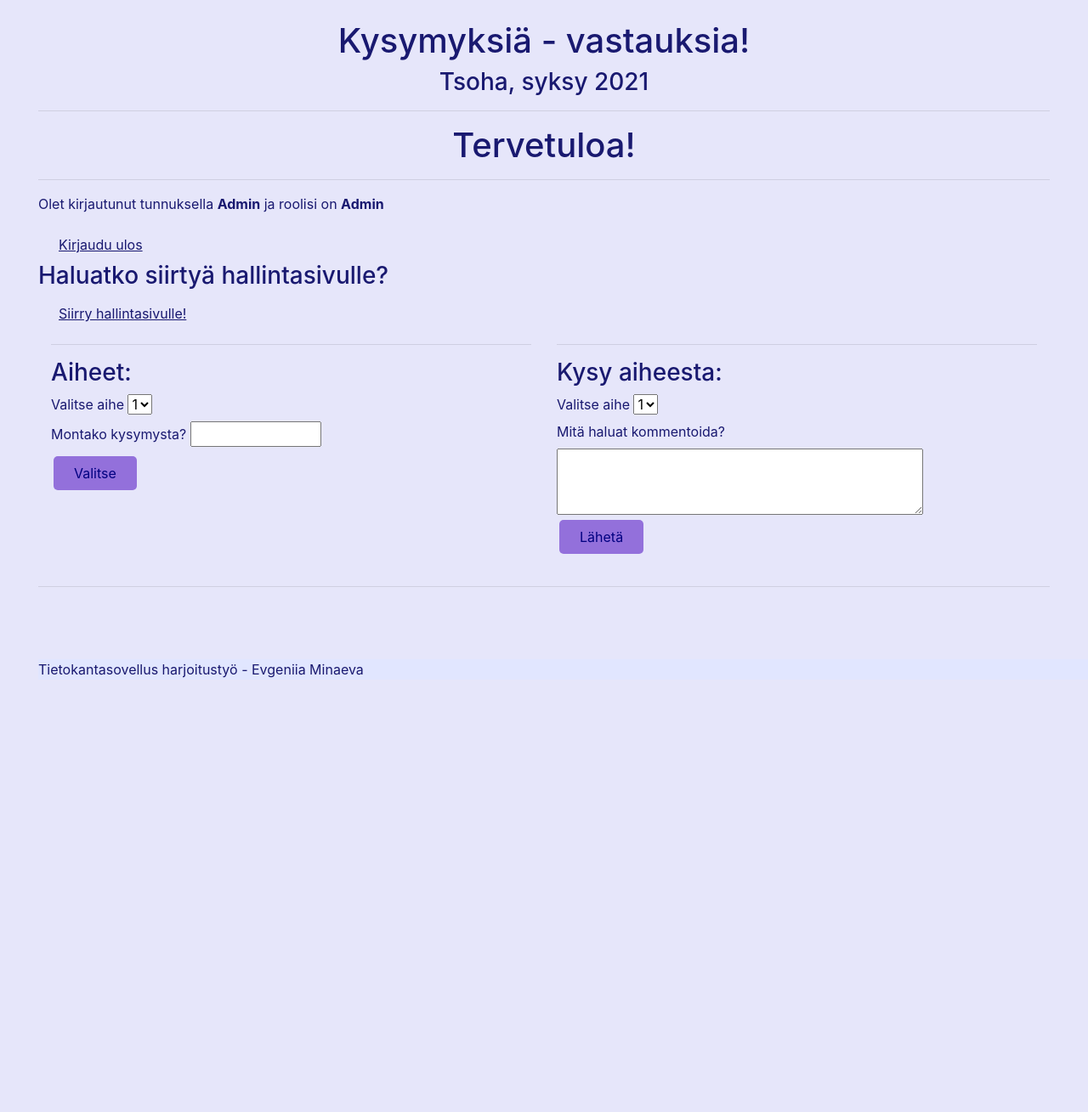
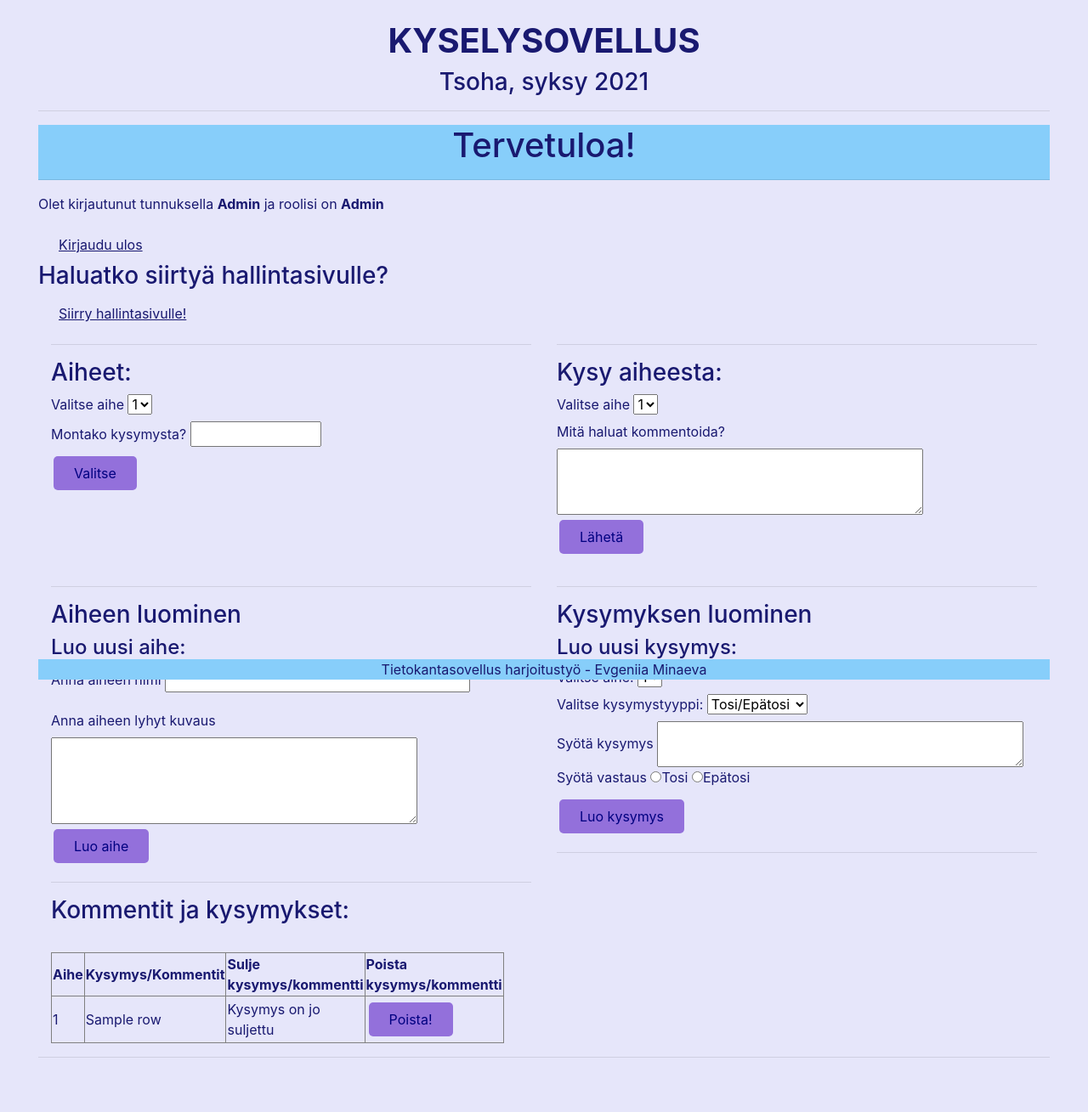
Before and after one commit to zmejka/tsoha2021-harjoitustyo, a Flask app: template templates/main.html in a window 1280 px wide. Shown: the whole page at 85% size. Before the commit the page ends 798 px from the top, so only its background shows below. Run offline with Flask 2, Linux system fonts and the light colour scheme; a user stored in the database is signed in; the template is opened without the code that fills it: most values are stand-ins (such as "Sample title", 1, 10 or a date in 2020); some libraries are stand-ins or nearby versions.

Commit message:
corrected form validations, layout changes

```diff
--- a/templates/check.html
+++ b/templates/check.html
@@ -14,8 +14,4 @@
       <p> Olet vastannut kysymyksiin aiheesta {{title}} yhteensä <strong>{{count}}</strong> kertaa ja kaiken kaikkiaan <strong>{{all_questions}}</strong> kysymykseen.  </p>
       <p> Kaikkien vastausten lopputulos on <strong>{{all_score}} % </strong> oikein! </p>
 
-    <form action="/return" method="POST">
-      <input type="hidden" name="title_id" value="{{title_id}}">
-    </form>
-
 {% endblock %}
--- a/templates/layout.html
+++ b/templates/layout.html
@@ -8,7 +8,7 @@
 
   <body style="background-color:Lavender; border-left-width: 0px;border-left-style: solid;margin-left: 15px;margin-right: 15px;border-right-width: 0px;border-right-style: solid;padding-left: 30px;padding-right: 30px; color: MidnightBlue">
     <br>
-    <h1 style="color:MidnightBlue;text-align:center;">Kysymyksiä - vastauksia!</h1>
+    <h1 style="color:MidnightBlue;text-align:center;"><strong>KYSELYSOVELLUS</strong></h1>
     <h3 style="color:MidnightBlue;text-align:center;">Tsoha, syksy 2021</h3>
   </body>
   <hr>
@@ -49,8 +49,8 @@
   </style>
   {% block content %}
   {% endblock %}
-    <footer class="f_text" style="position: fixed; bottom: 0px; width: 100%;">
-        <div class="f_text" style="background-color: rgb(225, 230, 255); color: MidnightBlue">
+    <footer class="f_text" style="position: fixed; bottom: 0px; width: 100%; padding-right: 90px;">
+        <div class="f_text" style="background-color:#87CEFA; color: MidnightBlue; text-align: center;">
             Tietokantasovellus harjoitustyö - Evgeniia Minaeva
         </div>
     </footer>
--- a/templates/main.html
+++ b/templates/main.html
@@ -7,6 +7,7 @@ h1 {text-align: center;}
 </style>
 
   <title>Etusivu</title>
+  <div style="background-color:#87CEFA;">
   <h1>  Tervetuloa! </h1>
   <hr>
     {% with messages = get_flashed_messages() %}
@@ -18,6 +19,7 @@ h1 {text-align: center;}
         </ul>
       {% endif %}
     {% endwith %}
+  </div>
 
   {% if session.username %}
     <p>Olet kirjautunut tunnuksella <strong>{{ session.username }}</strong> ja roolisi on <strong>{{ session.role }}</strong></p>
@@ -60,7 +62,7 @@ h1 {text-align: center;}
       </div>
     </div>
 
-      {% if session.role == 'Ohjaaja' %}
+      {% if session.role == 'Ohjaaja' or session.role == 'Admin' %}
         <div class="container-fluid" style="width=100%">
           <div class="row">
             <div style="width=100%" class="col-6">
@@ -114,9 +116,10 @@ h1 {text-align: center;}
               <br>
                 <table border="1" cellspacing="2">
                   <tr>
-                    <th>Aihe</th><th>Kysymys/Kommentit</th><th>Sulje kysymys/kommentti</th>
+                    <th>Aihe</th><th>Kysymys/Kommentit</th><th>Sulje kysymys/kommentti</th><th>Poista kysymys/kommentti</th>
                     </tr>
                     <tr>
+                    {% if session.role == 'Ohjaaja' %}
                       {% for row in comments %}
                         <tr>
                           <form action="/resolve_comment" method="POST">
@@ -130,8 +133,30 @@ h1 {text-align: center;}
                               <td>Kysymys on jo suljettu</td>
                             {% endif %}
                           </form>
+                          <td><p> Et voi poista kommenttia </p></td>
                       </tr>
                     {% endfor %}
+                  {% else %}
+                    {% for row in all_comments %}
+                        <tr>
+                          <form action="/resolve_comment" method="POST">
+                            <input type="hidden" name="comment_id" value="{{row[2]}}">
+                            <input type="hidden" name="csrf_token" value="{{ session.csrf_token }}">
+                            <td>{{ row[0] }}</td>
+                            <td>{{ row[1] }}</td>
+                            {% if row[3] == false %}
+                              <td><input type="submit" value="Sulje kysymys"></td>
+                            {% else %}
+                              <td>Kysymys on jo suljettu</td>
+                            {% endif %}
+                          </form>
+                          <form action="/rm_comment" method="POST">
+                              <input type="hidden" name="comment_id" value="{{row[2]}}">
+                              <td><input type="submit" value="Poista!"></td>
+                          </form>
+                      </tr>
+                    {% endfor %}
+                  {% endif %}
                   </tr>
                 </table>
           </div>
--- a/templates/quiz.html
+++ b/templates/quiz.html
@@ -18,7 +18,7 @@
       <p>Kysymykset aiheesta {{title}}!</p>
       <p>{{description}}</p>
 
-      <table border="0" cellspacing="5">
+      <table border="1" cellspacing="3">
         <tr>
           <th style="width: 70%">Kysymys</th><th>Tosi </th><th>Epätosi </th>
         </tr>
```
Also changed, not shown: routes.py (+30 -11 lines), subject.py (+15 -0 lines), templates/administration.html (+3 -4 lines), templates/index.html (+4 -4 lines).
